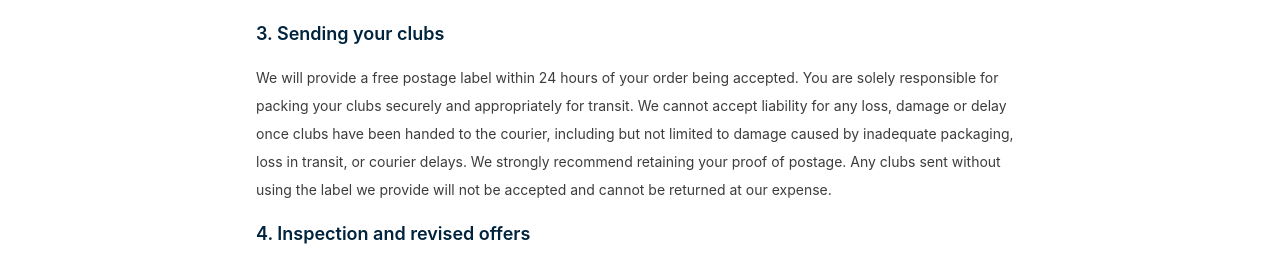
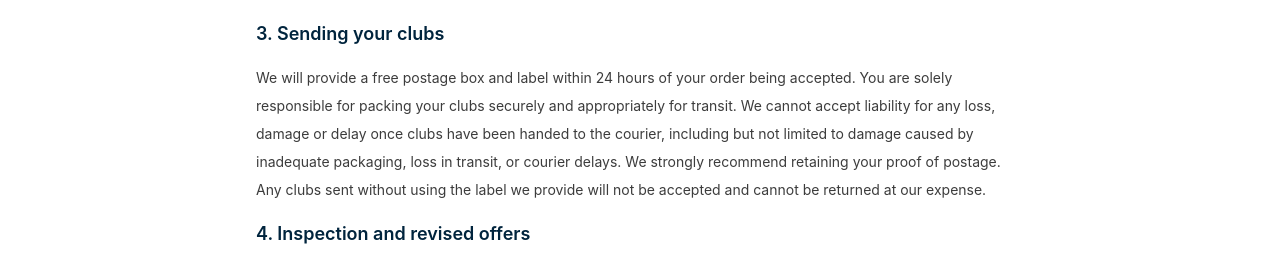
Before and after one commit to billypearson1/sell-your-clubs, a React (Vite) app: page /terms in a window 1280 px wide. Shown: the part 627-881 px from the top of the page. Built offline with nearby package versions, Linux system fonts and the light colour scheme; no server answers.

Commit message:
update new  terms

```diff
--- a/src/pages/TermsPage.tsx
+++ b/src/pages/TermsPage.tsx
@@ -14,7 +14,7 @@ export default function TermsPage() {
 <p>All quotes are based entirely on the condition and specifications you provide at the time of building your basket. Quote prices are only valid at the point of submission and are not guaranteed beyond that point. We reserve the right to update our prices at any time without notice. By submitting an order you confirm that the information you have provided is accurate and truthful. Any misrepresentation of condition or specifications may result in a revised offer or rejection of your clubs.</p>
 
 <h2 className="text-lg font-semibold text-[#00243D]">3. Sending your clubs</h2>
-<p>We will provide a free postage label within 24 hours of your order being accepted. You are solely responsible for packing your clubs securely and appropriately for transit. We cannot accept liability for any loss, damage or delay once clubs have been handed to the courier, including but not limited to damage caused by inadequate packaging, loss in transit, or courier delays. We strongly recommend retaining your proof of postage. Any clubs sent without using the label we provide will not be accepted and cannot be returned at our expense.</p>
+<p>We will provide a free postage box and label within 24 hours of your order being accepted. You are solely responsible for packing your clubs securely and appropriately for transit. We cannot accept liability for any loss, damage or delay once clubs have been handed to the courier, including but not limited to damage caused by inadequate packaging, loss in transit, or courier delays. We strongly recommend retaining your proof of postage. Any clubs sent without using the label we provide will not be accepted and cannot be returned at our expense.</p>
 
 <h2 className="text-lg font-semibold text-[#00243D]">4. Inspection and revised offers</h2>
 <p>On receipt of your clubs we will inspect them against the condition and specifications stated at the time of order. Our inspection is final. If the clubs differ materially from the stated condition, we will contact you with a revised offer. You must respond within 7 days. If we do not receive a response within 7 days we reserve the right to make payment at the revised offer price or return the clubs at your expense. We will not accept liability for clubs that cannot be identified due to missing or damaged markings.</p>
```
